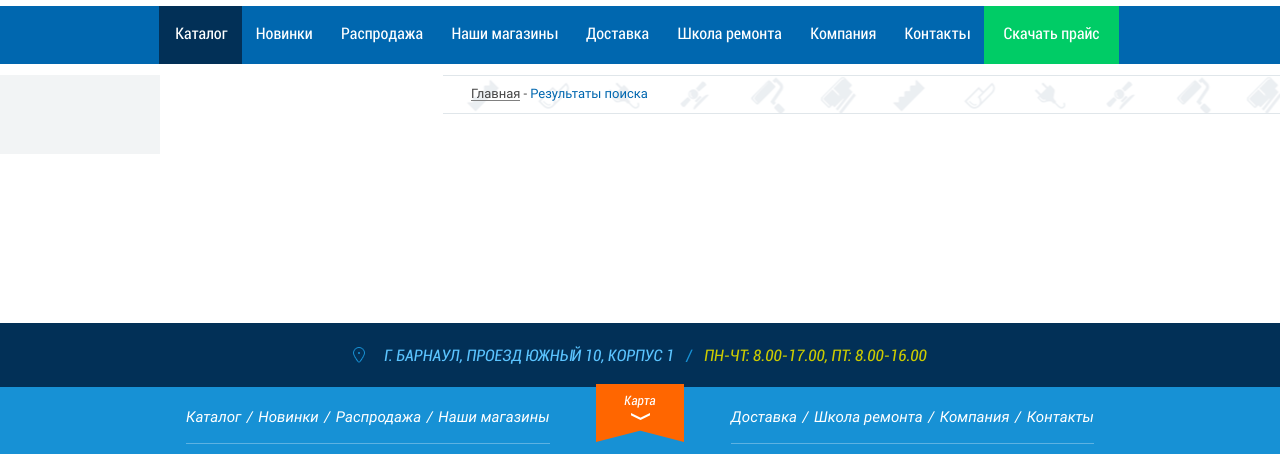
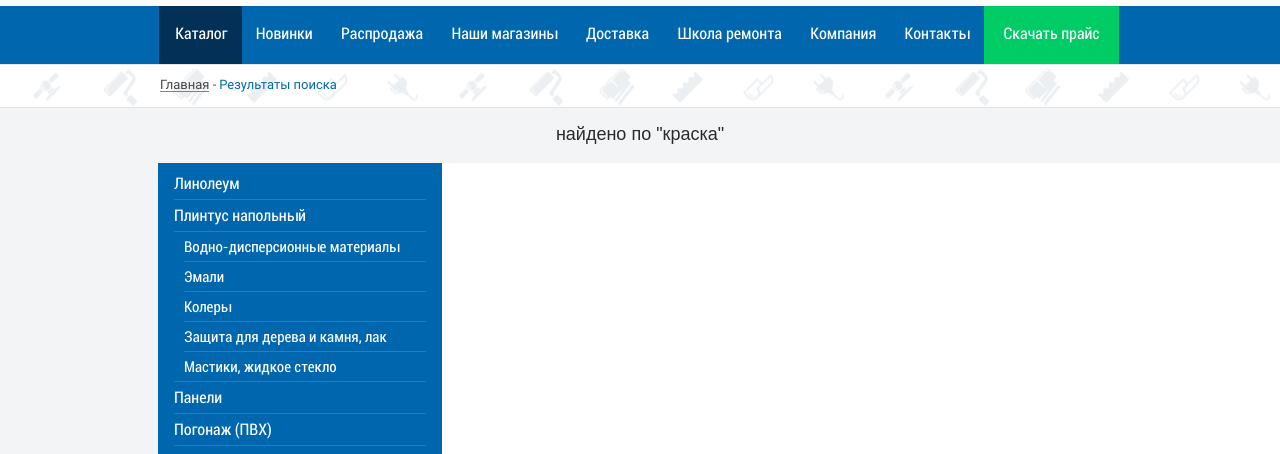
Before and after one commit to justdealman/neks, a plain HTML site: page search.html in a window 1280 px wide. Shown: the part 181-635 px from the top of the page. Drawn offline with Linux system fonts and the light colour scheme.

Commit message:
search update

```diff
--- a/css/style.css
+++ b/css/style.css
@@ -4432,3 +4432,69 @@ nav .opened a i.i-icon5 {
 	left:0;
 	top:0;
 }
+.nav-lc {
+	padding:4px 0 6px;
+	margin:0 0 20px;
+	background:#0067af;
+}
+.nav-lc--item {
+	position:relative;
+	display:block;
+	color:#ffffff;
+	font-size:16px;
+	line-height:20px;
+	font-family:'Roboto Condensed', sans-serif;
+	padding:7px 16px 5px;
+}
+.nav-lc--item:before {
+	content:'';
+	position:absolute;
+	left:16px;
+	top:0;
+	width:calc(100% - 32px);
+	height:1px;
+	background:#267ebb;
+}
+.nav-lc--item:first-child:before {
+	display:none;
+}
+.nav-lc--item:hover,
+.nav-lc--item.is-active {
+	color:#484848;
+	background-color:#ffffff;
+	-webkit-box-shadow:5px 5px 5px rgba(0,0,0,0.1);
+	box-shadow:5px 5px 5px rgba(0,0,0,0.1);
+}
+.nav-lc--item:hover:before,
+.nav-lc--item.is-active:before {
+	background-color:#ffffff;
+}
+.nav-lc__sub .nav-lc--item {
+	font-size:15px;
+	line-height:18px;
+	padding-left:26px;
+}
+.nav-lc__sub .nav-lc--item:before {
+	left:26px;
+	width:calc(100% - 42px);
+}
+.nav-lc__sub .nav-lc--item:first-child:before {
+	display:block;
+	left:16px;
+	width:calc(100% - 32px);
+}
+.nav-result {
+	margin:0 0 -11px;
+	background:#f2f4f5;
+}
+.nav-result--row {
+	display:block;
+	width:960px;
+	color:#2a2a2a;
+	font-size:18px;
+	line-height:22px;
+	font-family:'Roboro Condensed', sans-serif;
+	text-align:center;
+	padding:15px 0 18px;
+	margin:0 auto;
+}
--- a/search.html
+++ b/search.html
@@ -209,17 +209,41 @@
 			</ul>
 			</div>
 		</nav>
+		<div class="breadcrumbs">
+			<ul>
+				<li><a href="#">Главная</a></li>
+				<li>Результаты поиска</li>
+			</ul>
+		</div>
+		<div class="nav-result">
+			<span class="nav-result--row">найдено по "краска"</span>
+		</div>
 		<div class="main">
 			<div>
 				<div class="lc">
+					<div class="nav-lc">
+						<a href="#" class="nav-lc--item">Линолеум</a>
+						<a href="#" class="nav-lc--item">Плинтус напольный</a>
+						<div class="nav-lc__sub">
+							<a href="#" class="nav-lc--item">Водно-дисперсионные материалы</a>
+							<a href="#" class="nav-lc--item">Эмали</a>
+							<a href="#" class="nav-lc--item">Колеры</a>
+							<a href="#" class="nav-lc--item">Защита для дерева и камня, лак</a>
+							<a href="#" class="nav-lc--item">Мастики, жидкое стекло</a>
+						</div>
+						<a href="#" class="nav-lc--item">Панели</a>
+						<a href="#" class="nav-lc--item">Погонаж (ПВХ)</a>
+						<div class="nav-lc__sub">
+							<a href="#" class="nav-lc--item">Бытовая техника</a>
+							<a href="#" class="nav-lc--item">Карнизы и шторы</a>
+							<a href="#" class="nav-lc--item">Клеенка</a>
+							<a href="#" class="nav-lc--item">Коврики для ванной</a>
+							<a href="#" class="nav-lc--item">Пластмассовые изделия</a>
+						</div>
+						<a href="#" class="nav-lc--item">Деревянный погонаж</a>
+					</div>
 				</div>
 				<div class="rc">
-					<div class="breadcrumbs">
-						<ul>
-							<li><a href="#">Главная</a></li>
-							<li>Результаты поиска</li>
-						</ul>
-					</div>
 				</div>
 			</div>
 		</div>
```
